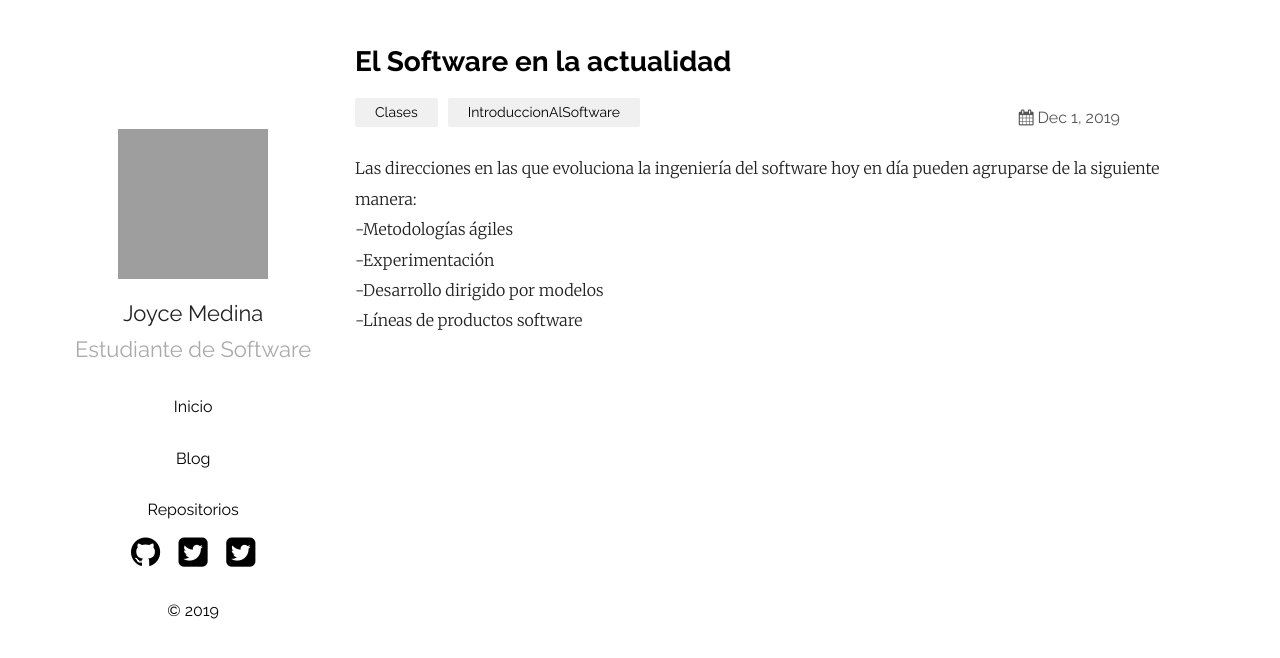
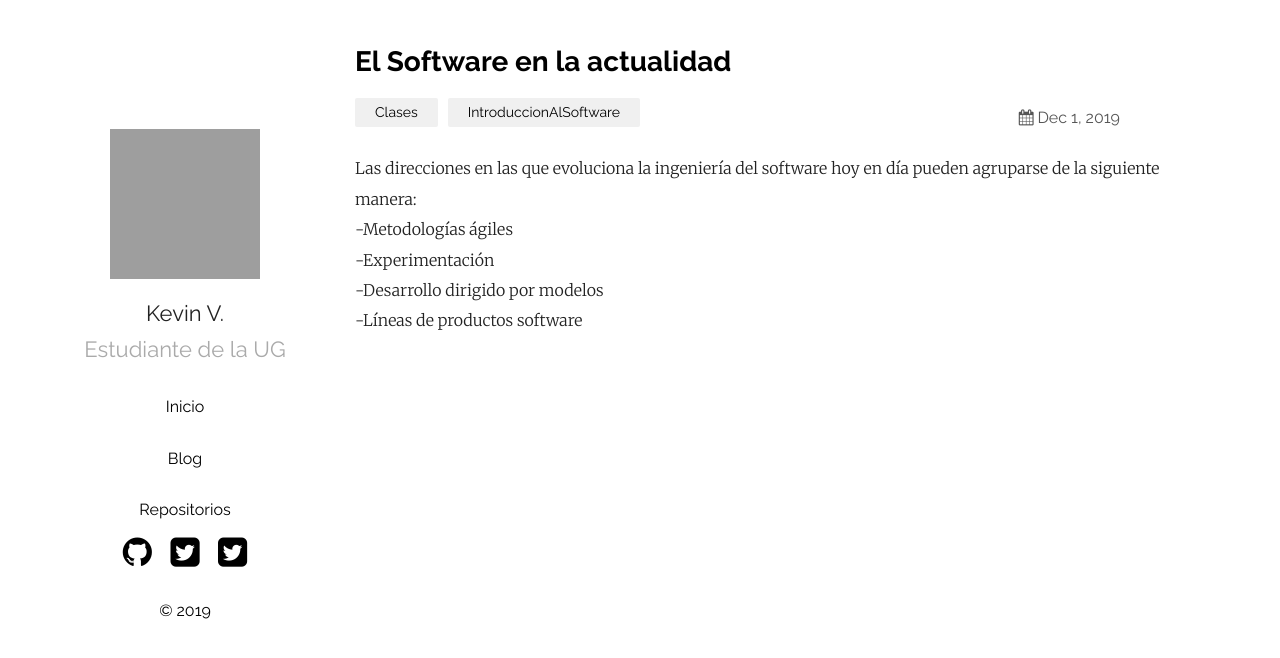
Before and after one commit to kevinbmx575/Kevinbmx575.Github.io, a Jekyll site: the page built from _posts/2019-03-23-SoftActualidad.markdown, in a window 1280 px wide. Shown: the top 658 px of the page. Built offline with Jekyll 4.4.1, drawn with Linux system fonts in a browser that asks for light colours; grey boxes are pictures that could not be loaded.

Commit message:
Update _config.yml

```diff
--- a/_config.yml
+++ b/_config.yml
@@ -1,6 +1,6 @@
-title: Joyce Medina - Blog
+title: Kevin V.
 author: Joyce Medina
-email: joiscemedina@gmail.com
+email: kevinvelez482@gmail.com
 description: > # this means to ignore newlines until "show_exerpts:"
   Write an awesome description for your new site here. You can edit this
   line in _config.yml. It will appear in your document head meta (for
@@ -12,19 +12,19 @@ show_excerpts: true # set to true to show excerpts on the homepage
 sass:
   sass_dir: _sass
 plainwhite:
-  name: Joyce Medina
-  tagline: Estudiante de Software
+  name: Kevin V.
+  tagline: Estudiante de la UG
   date_format: "%b %-d, %Y"
   sitemap: true # set to true to generate sitemap.xml content
 
   # generate social links in footer
   social_links:
-    twitter: Jonms28
-    github:  JoyceMedina
+    twitter: kevinvelez575
+    github:  kevinbmx575
     # linkedIn: in/thelehhman
     rss: rss
     # dribbble: jekyll
-    facebook: JoycemedinaS
+    facebook: kevin.velez.714049
     # flickr:   jekyll
     instagram: jnms.ns
     # linkedin: jekyll
```
